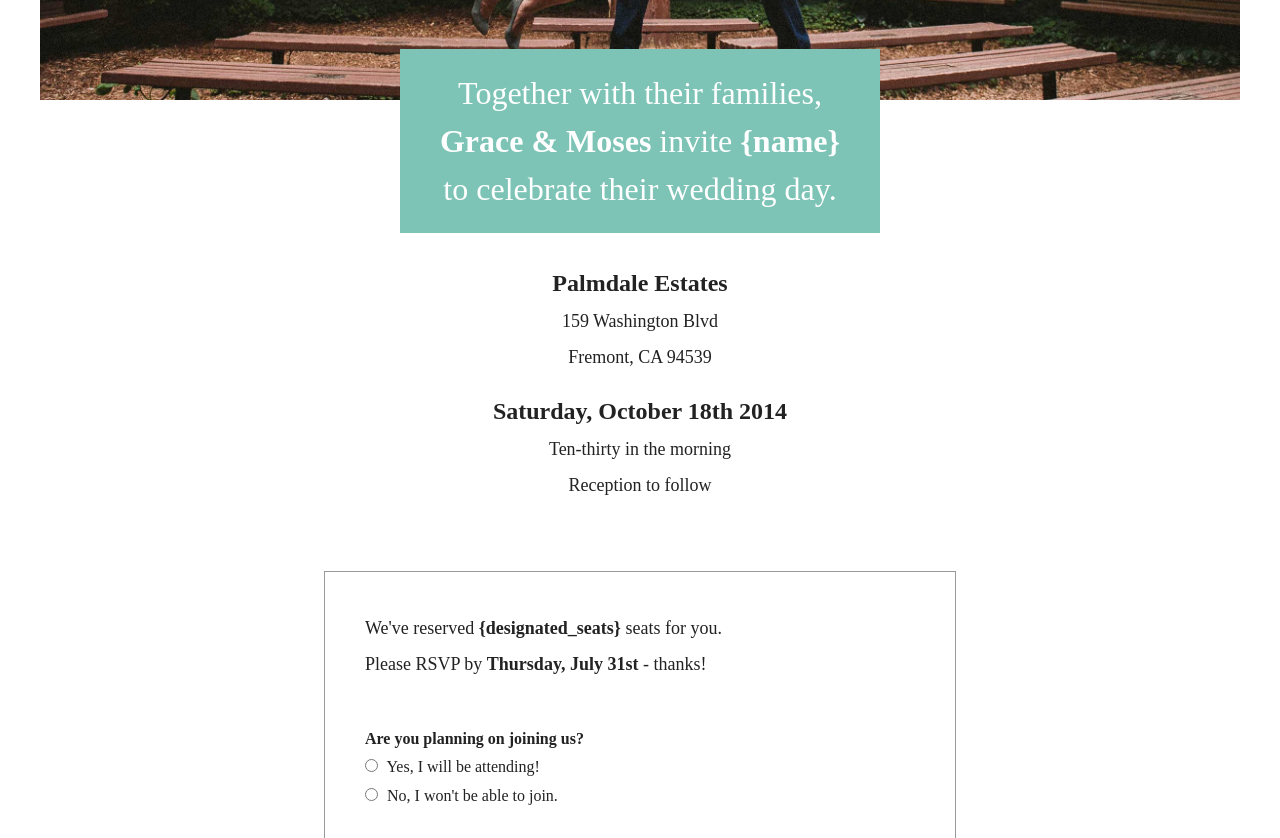
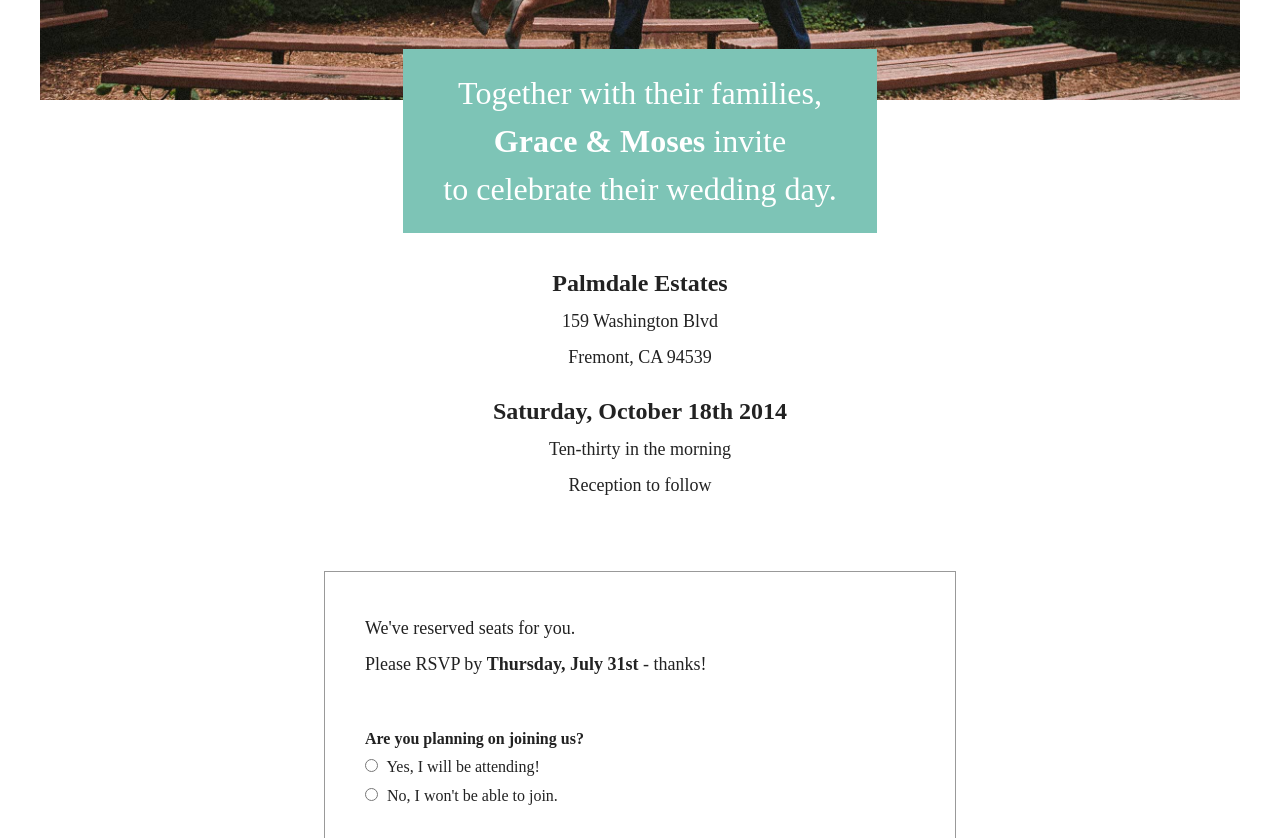
Before and after one commit to topherauyeung/grace-and-moses, a website: page rsvp.html in a window 1280 px wide. Shown: the part 400-1238 px from the top of the page. Drawn offline with nearby package versions, Linux system fonts and the light colour scheme; no server answers.

Commit message:
remove placeholder text

```diff
--- a/rsvp.html
+++ b/rsvp.html
@@ -20,7 +20,7 @@
 			<div class="rsvp-invite-text">
 				<p class="h3 rsvp-invite-text-one">
 					Together with their families,<br>
-					<strong>Grace &amp; Moses</strong> invite <strong id="name">{name}</strong><br>
+					<strong>Grace &amp; Moses</strong> invite <strong id="name"></strong><br>
 					to celebrate their wedding day.
 				</p>
 				<p class="h5">
@@ -36,7 +36,7 @@
 			</div><br>
 			<form action="" method="POST" id="rsvp-form" class="rsvp-form-container">
 				<p class="h5">
-					We've reserved <strong id="designated-seats">{designated_seats}</strong> <span id="seat-word">seats</span> for you.<br>
+					We've reserved <strong id="designated-seats"></strong> <span id="seat-word">seats</span> for you.<br>
 					Please RSVP by <strong>Thursday, July 31st</strong> - thanks!
 				</p>
 				<label class="rsvp-label" for="attending">
```
